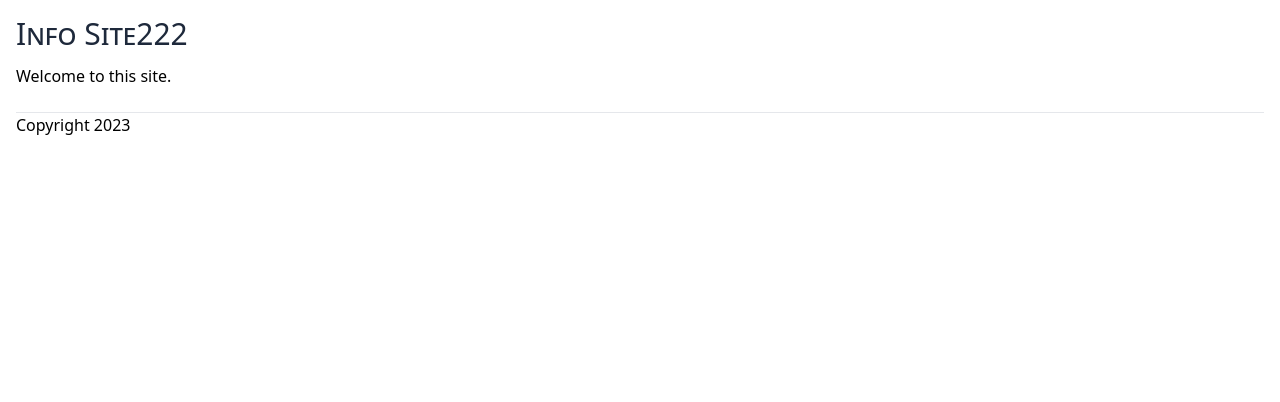
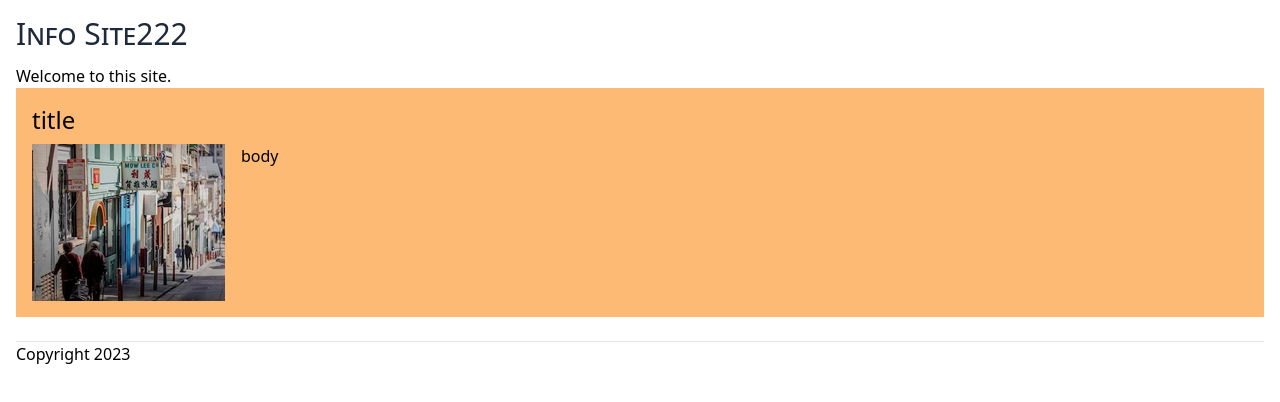
Before and after one commit to edwardtanguay/et992-vite-react-component-demo, a React (Vite) app: page / in a window 1280 px wide. Shown: the top 402 px of the page. Built offline with nearby package versions, Linux system fonts and the light colour scheme.

Commit message:
before imagebox

```diff
--- a/src/App.tsx
+++ b/src/App.tsx
@@ -6,7 +6,14 @@ export const App = () => {
 		<>
 			<Header />
 			<p>Welcome to this site.</p>
-			<Footer/>
+			<div className="bg-orange-300 p-4">
+				<h2 className="mb-2 text-2xl">title</h2>
+				<div className="flex gap-4">
+					<img src="images/city.png" />
+					<p>body</p>
+				</div>
+			</div>
+			<Footer />
 		</>
 	);
 };
--- a/src/components/Footer.tsx
+++ b/src/components/Footer.tsx
@@ -2,7 +2,7 @@ export const Footer = () => {
 	return (
 		<>
 			<hr className="mt-6" />
-      <p>Copyright 2023</p>
+			<p>Copyright 2023</p>
 		</>
 	);
 };
```
Also changed, not shown: public/images/city.png (added).
